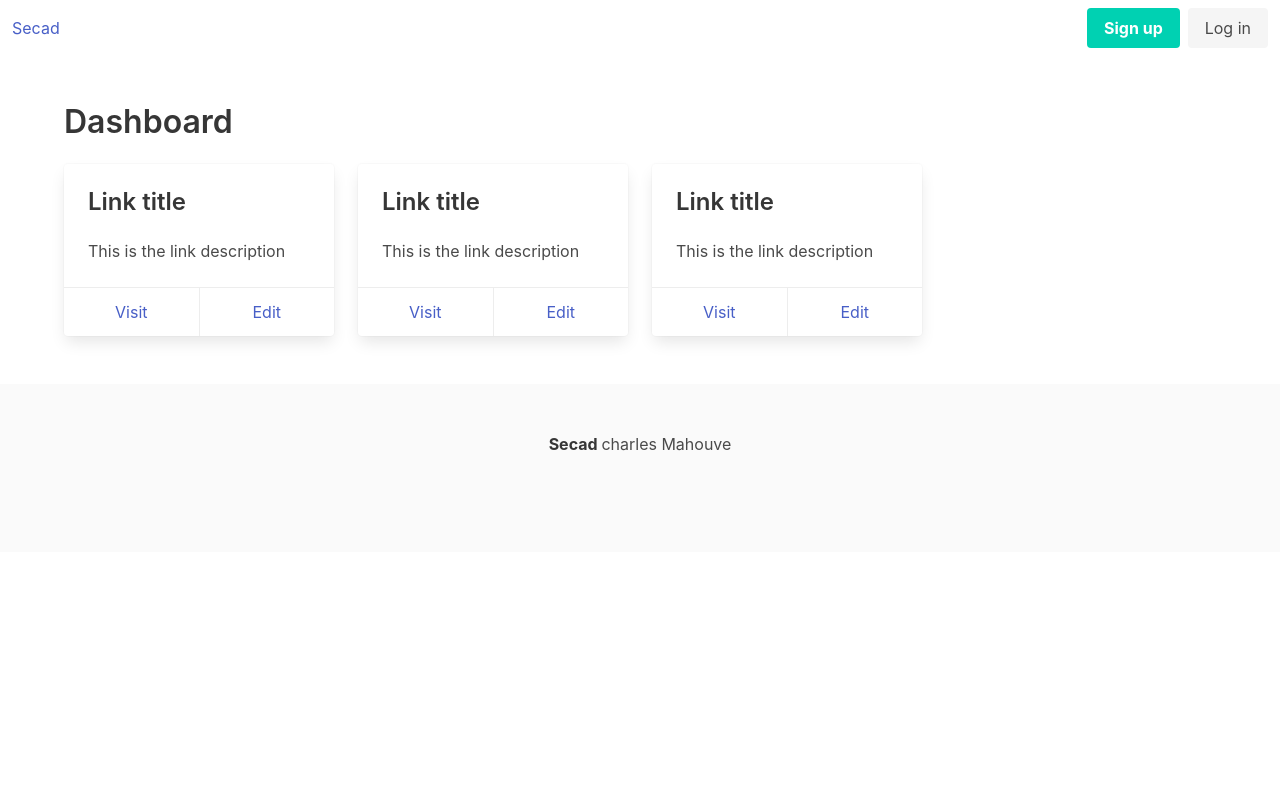
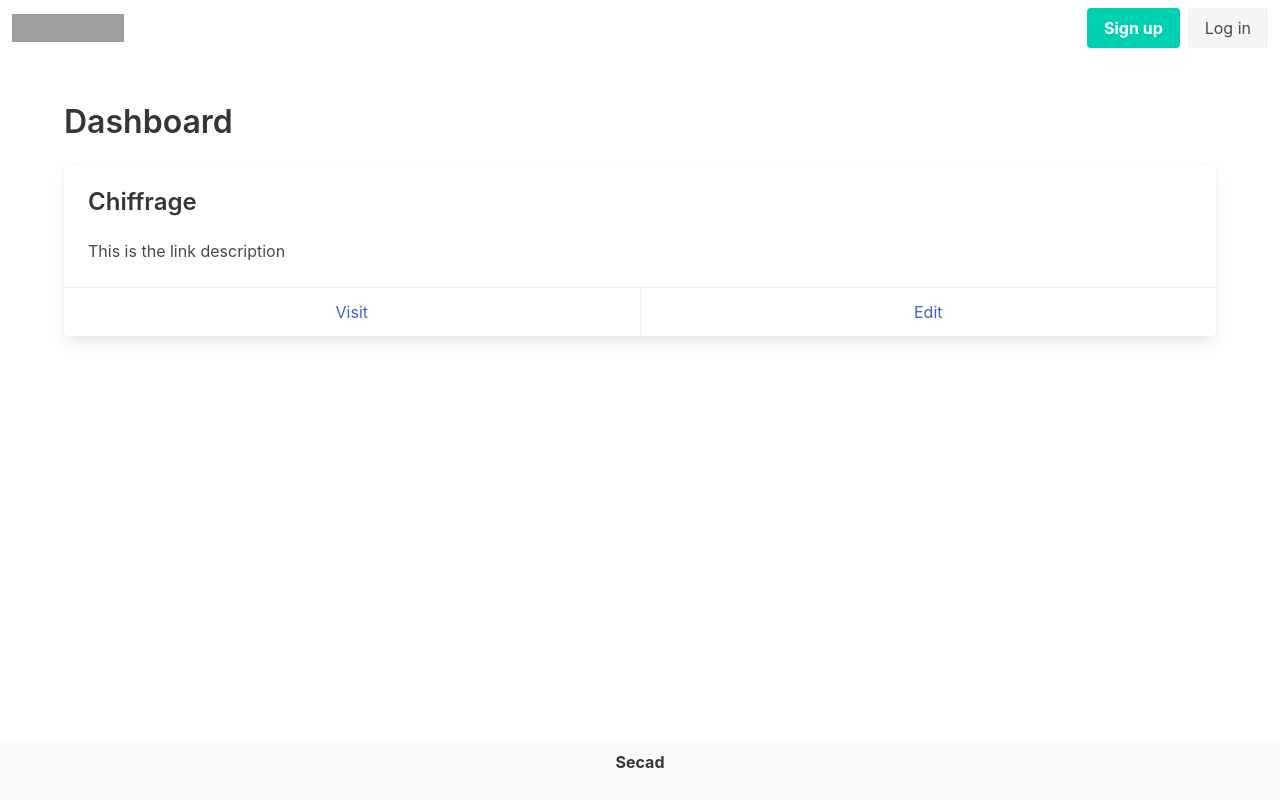
Before and after one commit to charlesMahouve/secad, a Django app: template apps/dashboard/templates/dashboard/dashboard.html in a window 1280 px wide. Run offline with Django 4.2, Linux system fonts and the light colour scheme; the template is opened without the code that fills it, so the values that code supplies are empty; some libraries are stand-ins or nearby versions; grey boxes are pictures that could not be loaded.

Commit message:
pushing the mod files and new files

```diff
--- a/Gruntfile.js
+++ b/Gruntfile.js
@@ -6,7 +6,7 @@ module.exports = function (grunt) {
                     style: 'compressed'
                 },
                 files: {
-                    'media/assets/styles/mai,.css': 'media/assets/styles/main.scss'
+                    'static/styles/main.css': 'media/assets/styles/main.scss'
                 }
             }
         },
--- a/apps/core/templates/core/base.html
+++ b/apps/core/templates/core/base.html
@@ -1,3 +1,4 @@
+{% load static %}
 <!DOCTYPE html>
 <html lang="">
   <head>
@@ -5,13 +6,36 @@
     <meta name="viewport" content="width=device-width, initial-scale=1">
     <title>Secad</title>
     <link rel="stylesheet" href="https://cdn.jsdelivr.net/npm/bulma@0.9.4/css/bulma.min.css">
+      <script src="https://use.fontawesome.com/releases/v5.3.1/js/all.js"></script>
+      <script src="https://cdn.jsdelivr.net/npm/vue/dist/vue.js"></script>
+      <script src="https://cdn.cloudfare.com/ajax/libs/axios/0.19.2/axios.min.js"></script>
+    <link rel="stylesheet" href="{% static 'styles/main.css' %}">
+      <style>
+        #footer {
+            position: fixed;
+            padding: 10px 10px 0px 10px;
+            bottom: 0;
+            width: 100%;
+            /* Height of the footer*/
+            height: 60px;
+        }
+    </style>
+
   </head>
   <body>
   <nav class="navbar" role="navigation" aria-label="main navigation">
       <div class="navbar-brand">
-          <a href="{% url 'frontpage' %}" class="navbar-item"> Secad</a>
+          <a href="{% url 'frontpage' %}" class="navbar-item">
+              <img src="https://bulma.io/images/bulma-logo.png" width="112" height="28" alt="">
+          </a>
       </div>
       <div class="navbar-menu">
+      {% if request.user.is_authenticated %}
+        <div class="navbar-start">
+            <a href="{% url 'dashboard' %}" class="navbar-item"> Dashboard </a>
+            <a href="{% url 'testzone' %}" class="navbar-item"> Test Zone </a>
+        </div>
+      {% endif %}
           <div class="navbar-end">
               <div class="navbar-item">
                   <div class="buttons">
@@ -31,11 +55,13 @@
     {% block content %}
     {%  endblock %}
   </section>
-
-  <footer class="footer">
+  <footer class="footer" id="footer">
       <div class="content has-text-centered">
-          <p> <strong> Secad </strong> charles Mahouve</p>
+          <p> <strong> Secad </strong> </p>
       </div>
   </footer>
+
+    {% block scripts %}
+    {% endblock %}
   </body>
 </html>
--- a/apps/dashboard/templates/dashboard/dashboard.html
+++ b/apps/dashboard/templates/dashboard/dashboard.html
@@ -5,55 +5,12 @@
         <h1 class="title"> Dashboard</h1>
 
         <div class="columns">
-            <div class="column is-3">
+            <div class="column is-full">
                 <div class="card card-link">
                     <div class="card-content">
                         <div class="media">
                             <div class="media-content">
-                                <p class="title is-4"> Link title</p>
-                            </div>
-                        </div>
-
-                        <div class="content">
-                            This is the link description
-                        </div>
-                    </div>
-
-                    <footer class="card-footer">
-                        <a href="#" class="card-footer-item" target="_blank"> Visit </a>
-                        <a href="#" class="card-footer-item"> Edit </a>
-                    </footer>
-                </div>
-            </div>
-
-            <div class="column is-3">
-                <div class="card card-link">
-                    <div class="card-content">
-                        <div class="media">
-                            <div class="media-content">
-                                <p class="title is-4"> Link title</p>
-                            </div>
-                        </div>
-
-                        <div class="content">
-                            This is the link description
-                        </div>
-                    </div>
-
-                    <footer class="card-footer">
-                        <a href="#" class="card-footer-item" target="_blank"> Visit </a>
-                        <a href="#" class="card-footer-item"> Edit </a>
-                    </footer>
-                </div>
-            </div>
-
-
-            <div class="column is-3">
-                <div class="card card-link">
-                    <div class="card-content">
-                        <div class="media">
-                            <div class="media-content">
-                                <p class="title is-4"> Link title</p>
+                                <p class="title is-4"> Chiffrage </p>
                             </div>
                         </div>
 
@@ -70,5 +27,6 @@
             </div>
 
         </div>
+
     </div>
 {% endblock %}
--- a/media/assets/styles/mai,.css
+++ /dev/null
@@ -1,2 +0,0 @@
-body{background:blue;color:white}
-/*# sourceMappingURL=mai,.css.map */
--- a/media/assets/styles/main.scss
+++ /dev/null
@@ -1,4 +0,0 @@
-body{
-  background: blue;
-  color: white;
-}
```
Also changed, not shown: apps/dashboard/url.py (+7 -2 lines), secad/settings.py (+6 -1 lines), db.sqlite3, 1 other file.
